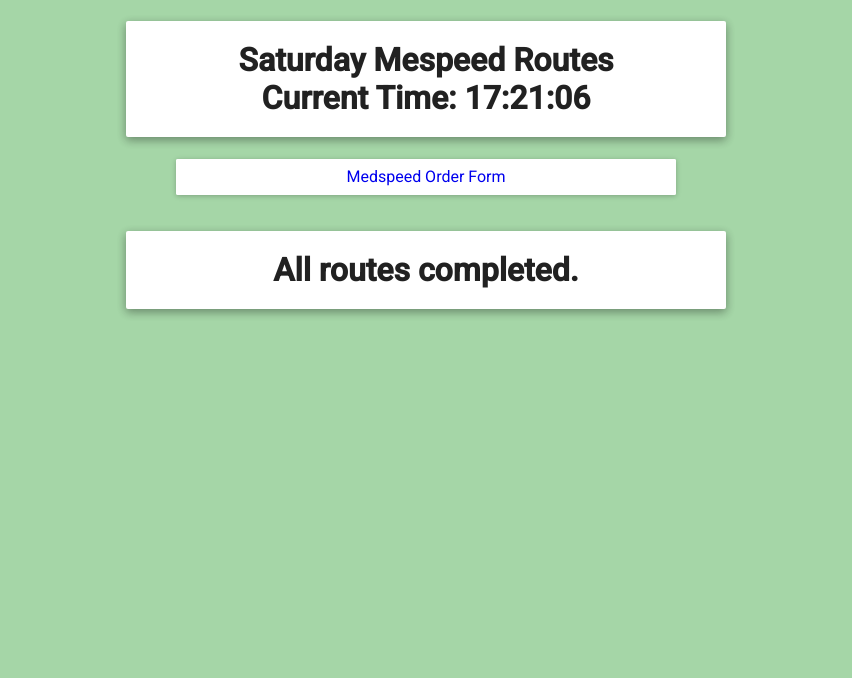
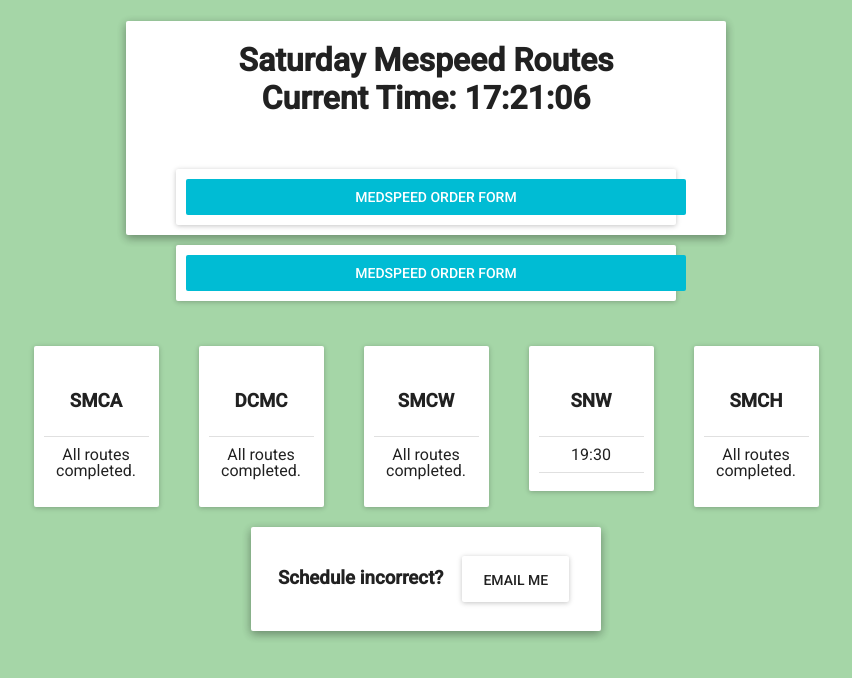
Before and after one commit to vpicone/BloodbankPal, a React (Create React App) app: page / in a window 1280 px wide. Shown: the top 678 px of the page, without its empty margins (214-1066 px from the left). Built offline with nearby package versions, Linux system fonts and the light colour scheme; what react-tap-event-plugin would draw is missing.

Commit message:
Add footer and adjust buttons styles.

```diff
--- a/src/App.js
+++ b/src/App.js
@@ -4,7 +4,9 @@
 import MuiThemeProvider from 'material-ui/styles/MuiThemeProvider';
 import TitleBar from './TitleBar';
 import OrderButton from './OrderButton';
-import RouteContainer from './RouteContainer';
+import HospitalContainer from './HospitalContainer';
+import hospitalpickups from './hospitalpickups';
+import Footer from './Footer';
 injectTapEventPlugin();
 
 
@@ -26,6 +28,27 @@
     clearInterval(this.timerID);
   }
 
+  allRoutesDone(currentTimeString) {
+        let times = [];
+        //push all pickup times to a single array
+        hospitalpickups.forEach( hospital => {
+            times.push(hospital.times[this.state.currentTime.getDay()])
+        })
+
+
+        const flattenedTimes = times.reduce( (a, b) => {
+            return a.concat(b);
+        });
+
+
+        //find any times that have yet to be met
+        const allRemainingTimes = flattenedTimes.filter(time => {
+            return time > currentTimeString;
+        })
+        //return true if no more times remaining
+        return(allRemainingTimes.length === 0);
+  }
+
   tick() {
     this.setState({
       currentTime: new Date(),
@@ -44,7 +67,8 @@
           <div>
             <TitleBar currentTime = {this.state.currentTime} isWeekend = {isWeekend} dayOfWeek={dayOfWeek} />
             <OrderButton />
-            <RouteContainer className = 'RouteContainer' currentTimeString={currentTimeString} dayOfWeek = {dayOfWeek} />
+            <HospitalContainer className = 'HospitalContainer' currentTimeString={currentTimeString} complete = {this.allRoutesDone(currentTimeString)} dayOfWeek = {dayOfWeek} />
+            <Footer />
           </div>
         </MuiThemeProvider>
       </div>
--- /dev/null
+++ b/src/Footer.js
@@ -0,0 +1,42 @@
+import React from 'react';
+import Paper from 'material-ui/Paper';
+import RaisedButton from 'material-ui/RaisedButton';
+
+
+
+const Footer = (props) => {
+
+    const style = {
+        width: "350px",
+        margin: "auto",
+        position: "relative",
+        bottom: '0',
+    };
+
+    const textStyle = {
+        padding: "5px",
+        display: "inline-block",
+    };
+
+    const buttonStyle = {
+        padding: "5px",
+        margin: "5px",
+    }
+
+    const body = "Hospital:%0ATime:%0A";
+
+
+    return (
+        <div>
+            <Paper zDepth={2} style={style}>
+                <h3 style={textStyle}>Schedule incorrect?&nbsp;&nbsp;&nbsp;
+                    <span>
+                        <RaisedButton label="Email me" style={buttonStyle} href={`mailto:vppicone@ascension.org?subject=Medspeed%20Route%20Issue&body=${body}`} />
+                    </span>
+                </h3>
+            </Paper>
+        </div>
+    )
+}
+
+export default Footer;
--- a/src/Hospital.js
+++ b/src/Hospital.js
@@ -25,10 +25,9 @@
     constructor(props)
     {
         super(props);
-        this.remainingTimes = this.props.times.filter( time => {
-            return time > this.props.currentTimeString;
-        });
-        this.pickupsPending = this.remainingTimes.length !== 0;
+        this.state = {
+            remainingTimes: this.props.remainingTimes,
+        }
 
     }
 
@@ -37,26 +36,27 @@
     }
 
     getRemainingTimes() {
-        if (this.remainingTimes.length === 0) {
-            return (<ListItem style={listitemstyle} disabled='true'>All routes completed.</ListItem>)
+        if (this.props.remainingTimes.length === 0) {
+            return (<ListItem style={listitemstyle} disabled={true}>All routes completed.</ListItem>)
         }
         else{
-            return this.remainingTimes.map( time => {
-                return ( <div>
-                            <ListItem style={listitemstyle} disabled='true'>{this.formatTime(time)}</ListItem>
+            return this.props.remainingTimes.map( (time, index) => {
+                return ( <div key={index}>
+                            <ListItem style={listitemstyle} disabled={true}>{this.formatTime(time)}</ListItem>
                             <Divider />
                          </div>)
                 })
         }
     }
 
+
+
     render() {
-
         return (
-            <div className='Hospital'>
+            <div key={this.props.index} className='Hospital'>
                 <Card style = {liststyle}>
                     <List>
-                        <ListItem style={listitemstyle} disabled='true'><h3>{this.props.name}</h3></ListItem>
+                        <ListItem style={listitemstyle} disabled={true}><h3>{this.props.name}</h3></ListItem>
                         <Divider />
                         {this.getRemainingTimes()}
                     </List>
--- a/src/RouteContainer.css
+++ b/src/HospitalContainer.css
@@ -1,4 +1,4 @@
-.RouteContainer{
+.HospitalContainer{
     display: flex;
     justify-content: center;
     text-align: center;
--- /dev/null
+++ b/src/HospitalContainer.js
@@ -0,0 +1,39 @@
+import React from 'react';
+import './HospitalContainer.css'
+import Hospital from './Hospital'
+import hospitalpickups from './hospitalpickups';
+import EndOfRoutes from './EndOfRoutes'
+
+
+
+class HospitalContainer extends React.Component {
+
+    getRemaingTimes(times) {
+        return times.filter(time => {
+            return time > this.props.currentTimeString;
+        });
+    }
+
+
+    displayHospitals() {
+        return hospitalpickups.map( (hospital, index) => (
+          <Hospital currentTimeString={this.props.currentTimeString}
+            name={hospital.name}
+            remainingTimes={this.getRemaingTimes(hospital.times[this.props.dayOfWeek])}
+            key={index}
+            index={index}
+          />
+        ))
+    }
+
+
+    render () {
+        return (
+            <div className="HospitalContainer">
+                {this.props.complete ? <EndOfRoutes /> : this.displayHospitals() }
+            </div>
+        );
+    }
+}
+
+export default HospitalContainer;
--- a/src/OrderButton.js
+++ b/src/OrderButton.js
@@ -3,13 +3,13 @@
 
 const style = {
     width: '500px',
-    margin: 'auto',
+    margin: '10px',
     textDecoration: 'none',
 }
 
 const OrderButton = () => {
     return (
-        <RaisedButton  buttonStyle={style} style={style} href='https://seton.medspeed.com/order/start'>Medspeed Order Form</RaisedButton>
+        <RaisedButton label="Medspeed Order Form" primary="true" buttonStyle={style} style={style} href='https://seton.medspeed.com/order/start' />
     )
 }
 
--- a/src/Route.css
+++ /dev/null
@@ -1,4 +0,0 @@
-.SCMA{
-    color: red;
-    text-align: left;
-}
--- a/src/RouteContainer.js
+++ /dev/null
@@ -1,67 +0,0 @@
-import React from 'react';
-import './RouteContainer.css'
-import Hospital from './Hospital'
-import hospitalpickups from './hospitalpickups';
-import EndOfRoutes from './EndOfRoutes'
-
-
-
-class RouteContainer extends React.Component {
-
-    constructor(props) {
-        super(props);
-
-        this.state = {
-            zig: 'sag',
-        }
-    }
-
-    getRemaingTimes(times) {
-        return times.filter(time => {
-            return time > this.props.currentTimeString;
-        });
-    }
-
-    allRoutesDone() {
-        let times = [];
-
-        //push all pickup times to a single array
-        hospitalpickups.forEach( hospital => {
-            times.push(hospital.times[this.props.dayOfWeek])
-        })
-
-
-        const flattenedTimes = times.reduce( (a, b) => {
-            return a.concat(b);
-        });
-
-        //find any times that have yet to be met
-        const allRemainingTimes = flattenedTimes.filter(time => {
-            return time > this.props.currentTimeString;
-        })
-
-        //return true if no more times remaining
-        return(allRemainingTimes.length === 0);
-    }
-
-    displayHospitals() {
-        return hospitalpickups.map( (hospital, index) => (
-          <Hospital currentTimeString={this.props.currentTimeString}
-            dayOfWeek={this.props.dayOfWeek}
-            name={hospital.name}
-            times={hospital.times[this.props.dayOfWeek]}
-            key={index}
-          />
-        ))
-    }
-
-    render () {
-        return (
-            <div className="RouteContainer">
-                {this.allRoutesDone() ? <EndOfRoutes /> : this.displayHospitals() }
-            </div>
-        );
-    }
-}
-
-export default RouteContainer;
--- a/src/TitleBar.js
+++ b/src/TitleBar.js
@@ -1,5 +1,6 @@
 import React from 'react';
 import Paper from 'material-ui/Paper';
+import OrderButton from './OrderButton';
 
 
 
@@ -50,11 +51,13 @@
 
     return (
         <div>
-            <Paper zDepth="2" style={style}>
+            <Paper zDepth={2} style={style}>
                 <h1 style={textStyle}> {dayString(props.dayOfWeek)} Mespeed Routes
                     <br />
                     Current Time: {props.currentTime.toLocaleTimeString('en-US', { hour12: false })}
+
                 </h1>
+                <OrderButton />
             </Paper>
         </div>
     )
--- a/src/hospitalpickups.js
+++ b/src/hospitalpickups.js
@@ -38,13 +38,13 @@
     {
         name: 'SNW',
         times: [
-            ['0000'], //0 - Sunday
-            ['1915'], //1 - Monday
-            ['1900'], //2 - Tuesday
-            ['1915'], //3 - Wednesday
-            ['1900'], //4 - Thursday
-            ['1900'], //5 - Friday
-            ['0000'], //6 - Saturday
+            ['1215','1345','1415', '2030'], //0 - Sunday
+            ['0945','1915'], //1 - Monday
+            ['0845','1900'], //2 - Tuesday
+            ['0900','1915'], //3 - Wednesday
+            ['0900','1900'], //4 - Thursday
+            ['0845','1900'], //5 - Friday
+            ['1000','1400','1415','1930'], //6 - Saturday
         ],
     },
     {
```
Also changed, not shown: src/Route.js (deleted, +0 -79 lines), src/TitleBar.css (deleted).
